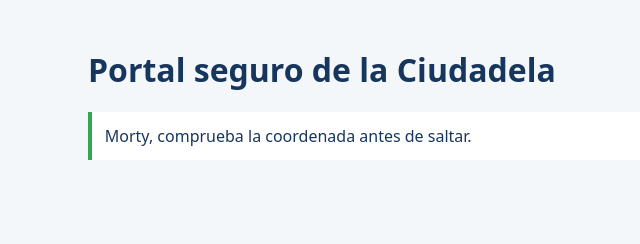
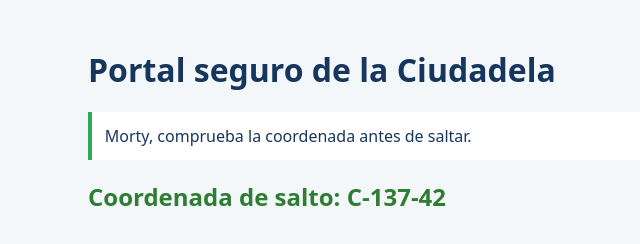
Before and after one commit to Davidhm-04/portalcitadela, a plain HTML site: page index.html in a window 1280 px wide. Shown: the whole page, without its empty margins (192-832 px from the left). Drawn offline with Linux system fonts and the light colour scheme.

Commit message:
feat: mostrar coordenada de salto

```diff
--- a/index.html
+++ b/index.html
@@ -11,5 +11,8 @@
 <h1>Portal seguro de la Ciudadela</h1>
 <p class="aviso">Morty, comprueba la coordenada antes de saltar.</p>
 </main>
+<section class="salto">
+  <h2>Coordenada de salto: C-137-42</h2>
+</section>
 </body>
 </html>
--- a/styles.css
+++ b/styles.css
@@ -12,3 +12,5 @@ body {
   background: #ffffff;
   border-left: 4px solid #32a852;
 }
+
+.salto h2 { color: #2e7d32; }
```
